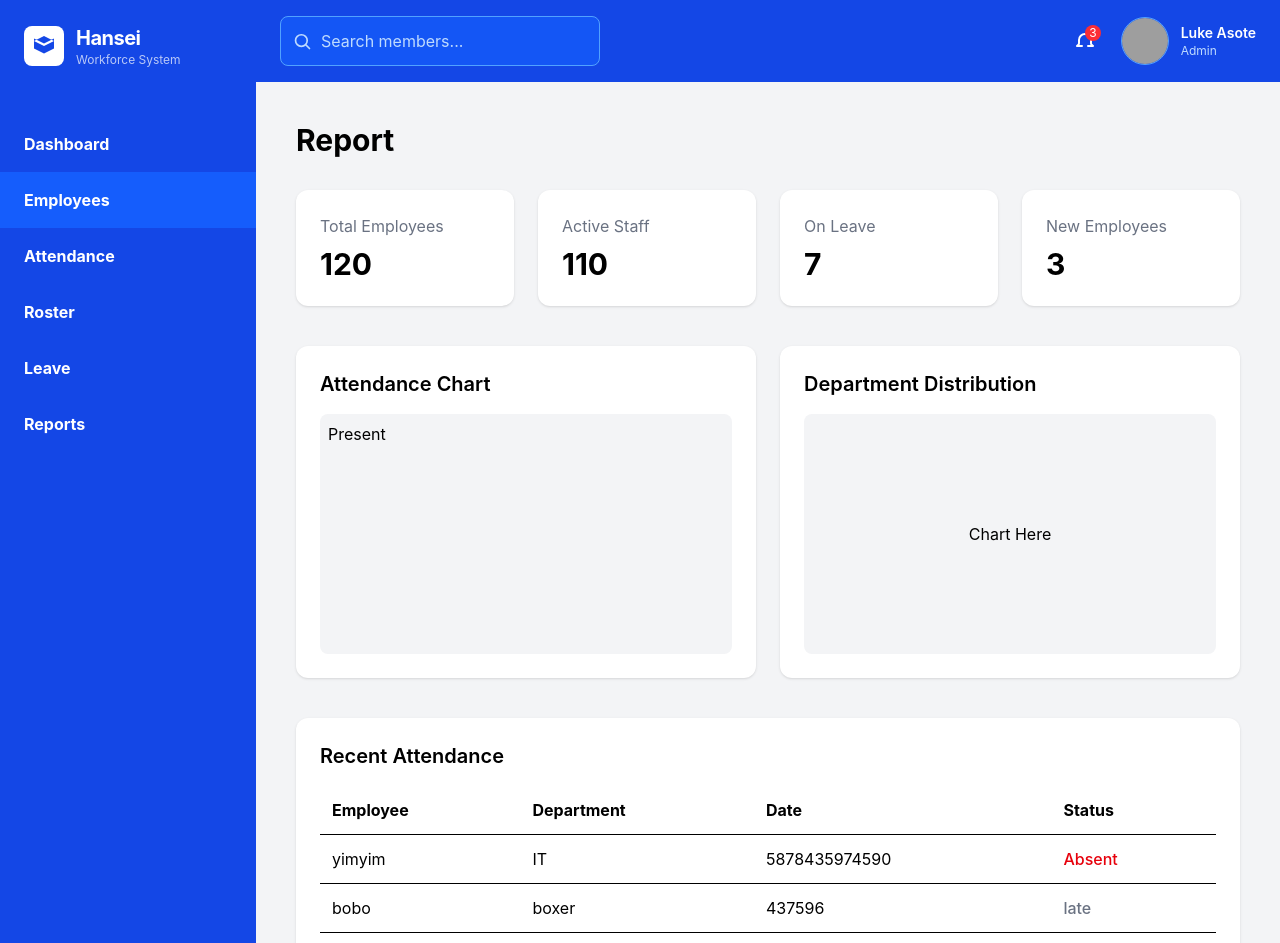
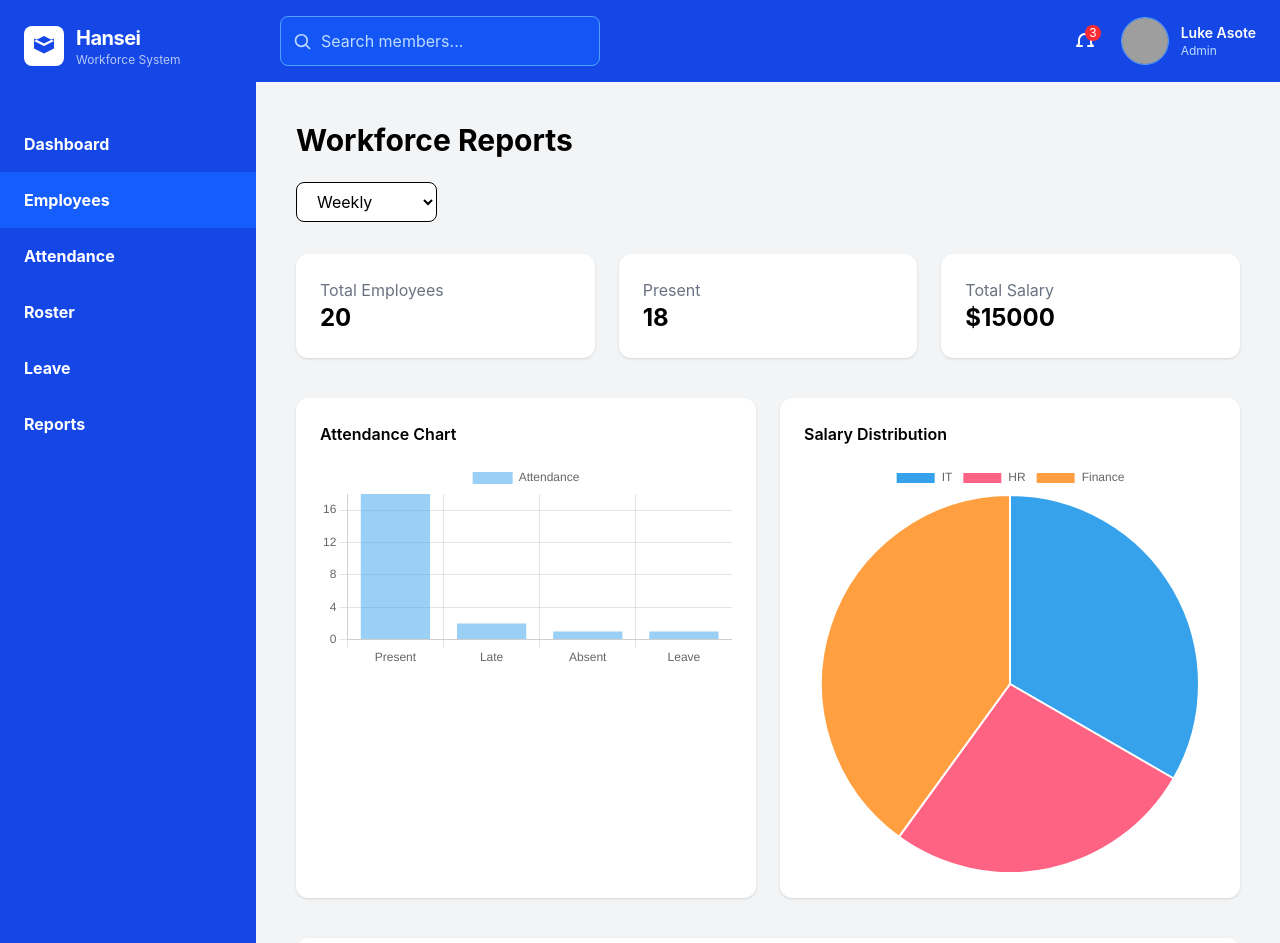
Before and after one commit to bunyim-kong/hansei_frontend, a Nuxt app: page /reports in a window 1280 px wide. Shown: the top 943 px of the page. Built offline with nearby package versions, Linux system fonts and the light colour scheme; grey boxes are pictures that could not be loaded.

Commit message:
feet/reports  has done 80% by dev pech

```diff
--- a/pages/reports.vue
+++ b/pages/reports.vue
@@ -1,98 +1,95 @@
 <template>
-  <div class="min-h-screen bg-gray-100 p-10">
+  <div class="p-10 bg-gray-100 min-h-screen">
 
+    <!-- Title -->
+    <h1 class="text-3xl font-bold mb-6">Workforce Reports</h1>
 
-    <h1 class="text-3xl font-bold mb-8">Report</h1>
+    <!-- FILTER DROPDOWN -->
+    <div class="mb-8 flex items-center gap-4">
 
+      <select v-model="selectedFilter" @change="applyFilter" class="border rounded-lg px-4 py-2 bg-white">
+        <option value="weekly">Weekly</option>
+        <option value="monthly">Monthly</option>
+        <option value="yearly">Yearly</option>
+        <option value="custom">Select Date</option>
+      </select>
 
-    <div class="grid grid-cols-1 md:grid-cols-4 gap-6 mb-10">
+      <!-- CUSTOM DATE RANGE -->
+      <div v-if="selectedFilter === 'custom'" class="flex gap-2">
 
-      <div class="bg-white p-6 rounded-xl shadow">
-        <p class="text-gray-500">Total Employees</p>
-        <h2 class="text-3xl font-bold mt-2">120</h2>
-      </div>
+        <input type="date"  v-model="startDate" class="border rounded-lg px-3 py-2"/>
 
-      <div class="bg-white p-6 rounded-xl shadow">
-        <p class="text-gray-500">Active Staff</p>
-        <h2 class="text-3xl font-bold mt-2">110</h2>
-      </div>
+        <span class="flex items-center">-</span>
 
-      <div class="bg-white p-6 rounded-xl shadow">
-        <p class="text-gray-500">On Leave</p>
-        <h2 class="text-3xl font-bold mt-2">7</h2>
-      </div>
+        <input type="date" v-model="endDate"  class="border rounded-lg px-3 py-2"/>
 
-      <div class="bg-white p-6 rounded-xl shadow">
-        <p class="text-gray-500">New Employees</p>
-        <h2 class="text-3xl font-bold mt-2">3</h2>
+        <button  @click="applyCustomFilter" class="bg-blue-600 text-white px-4 py-2 rounded-lg" >
+          Apply
+        </button>
+
       </div>
 
     </div>
 
-    <!-- Charts Section -->
-    <div class="grid grid-cols-1 md:grid-cols-2 gap-6 mb-10">
+    <!-- REPORT CARDS -->
+    <div class="grid grid-cols-3 gap-6 mb-10">
 
-      <div class="bg-white rounded-xl shadow p-6">
-
-
-        <h2 class="text-xl font-semibold mb-4">Attendance Chart</h2>
-
-        <div class="h-60 flex  pl-2 pt-2 bg-gray-100 rounded-lg">
-         <div>
-            <span class="font-bold-md ">Present</span>
-         </div>
-        </div>
+      <div class="bg-white p-6 rounded-xl shadow">
+        <p class="text-gray-500">Total Employees</p>
+        <h2 class="text-2xl font-bold">{{ report.totalEmployees }}</h2>
       </div>
 
-      <div class="bg-white rounded-xl shadow p-6">
-        <h2 class="text-xl font-semibold mb-4">Department Distribution</h2>
+      <div class="bg-white p-6 rounded-xl shadow">
+        <p class="text-gray-500">Present</p>
+        <h2 class="text-2xl font-bold">{{ report.present }}</h2>
+      </div>
 
-        <div class="h-60 flex items-center justify-center bg-gray-100 rounded-lg">
-          Chart Here
-        </div>
+      <div class="bg-white p-6 rounded-xl shadow">
+        <p class="text-gray-500">Total Salary</p>
+        <h2 class="text-2xl font-bold">${{ report.salary }}</h2>
       </div>
 
     </div>
 
-    <!-- Employee Table -->
+    <!-- CHARTS -->
+    <div class="grid grid-cols-2 gap-6 mb-10">
+
+      <div class="bg-white p-6 rounded-xl shadow">
+        <h2 class="font-semibold mb-4">Attendance Chart</h2>
+        <canvas ref="attendanceCanvas"></canvas>
+      </div>
+
+      <div class="bg-white p-6 rounded-xl shadow">
+        <h2 class="font-semibold mb-4">Salary Distribution</h2>
+        <canvas ref="salaryCanvas"></canvas>
+      </div>
+
+    </div>
+
+    <!-- EMPLOYEE TABLE -->
     <div class="bg-white rounded-xl shadow p-6">
 
-      <h2 class="text-xl font-semibold mb-4">Recent Attendance</h2>
+      <h2 class="font-semibold mb-4">Employee List</h2>
 
-      <table class="w-full text-left border-collapse">
+      <table class="w-full text-left">
 
         <thead>
           <tr class="border-b">
-            <th class="p-3">Employee</th>
+            <th class="p-3">Name</th>
             <th class="p-3">Department</th>
-            <th class="p-3">Date</th>
-            <th class="p-3">Status</th>
+            <th class="p-3">Attendance</th>
+            <th class="p-3">Salary</th>
           </tr>
         </thead>
 
         <tbody>
-
-          <tr  v-for=" Attendance in Attendances ":key="Attendance.employee " class="border-b hover:bg-gray-50">
-            <td class="p-3">{{ Attendance.employee }}</td>
-            <td class="p-3">{{ Attendance.position }}</td>
-            <td class="p-3">{{ Attendance.date }}</td>
-            <td
-                  class="p-3 font-medium"
-                  :class="
-                    Attendance.status === 'Present'
-                      ? 'text-green-600'
-                      : Attendance.status === 'Absent'
-                      ? 'text-red-600'
-                      : Attendance.status === 'Late'
-                      ? 'text-yellow-500'
-                      : Attendance.status === 'Leave'
-                      ? 'text-blue-600'
-                      : 'text-gray-500'">
-                  {{ Attendance.status }}
-            </td>
+          <tr
+            v-for="emp in employees" :key="emp.id" class="border-b hover:bg-gray-50" >
+            <td class="p-3">{{ emp.name }}</td>
+            <td class="p-3">{{ emp.department }}</td>
+            <td class="p-3">{{ emp.attendance }}</td>
+            <td class="p-3">${{ emp.salary }}</td>
           </tr>
-
-
         </tbody>
 
       </table>
@@ -103,44 +100,101 @@
 </template>
 
 <script setup>
+import { ref, onMounted } from "vue"
+import Chart from "chart.js/auto"
 
+/* FILTER STATE */
+const selectedFilter = ref("weekly")
+const startDate = ref("")
+const endDate = ref("")
 
+/* REPORT DATA */
+const report = ref({
+  totalEmployees: 20,
+  present: 18,
+  salary: 15000
+})
 
+/* EMPLOYEES */
+const employees = ref([
+  { id: 1, name: "John", department: "IT", attendance: "Present", salary: 800 },
+  { id: 2, name: "Anna", department: "HR", attendance: "Late", salary: 750 },
+  { id: 3, name: "David", department: "Finance", attendance: "Absent", salary: 900 }
+])
 
-    const Attendances = [
-        {
-            employee: "yimyim",
-            position: "IT",
-            date: "5878435974590",
-            status: "Absent"
-        },
+/* CHART REFS */
+const attendanceCanvas = ref(null)
+const salaryCanvas = ref(null)
 
+let attendanceChart
+let salaryChart
 
-        {
-            employee: "bobo",
-            position: "boxer",
-            date: "437596",
-            status: "late"
+/* CREATE CHARTS */
+const createCharts = () => {
 
-        },
-        {
-            employee: "Khaii",
-            position: "sleeper",
-            date: "23521-1",
-            status: "Present"
+  attendanceChart = new Chart(attendanceCanvas.value, {
+    type: "bar",
+    data: {
+      labels: ["Present", "Late", "Absent", "Leave"],
+      datasets: [{
+        label: "Attendance",
+        data: [18, 2, 1, 1]
+      }]
+    }
+  })
 
-        },
-        {
-            employee: "Khaii",
-            position: "sleeper",
-            date: "23521-1",
-            status: "Leave"
+  salaryChart = new Chart(salaryCanvas.value, {
+    type: "pie",
+    data: {
+      labels: ["IT", "HR", "Finance"],
+      datasets: [{
+        data: [5000, 4000, 6000]
+      }]
+    }
+  })
 
-        }
-    ]
+}
 
+/* FILTER LOGIC */
+const applyFilter = () => {
 
+  if (selectedFilter.value === "weekly") {
+    report.value = {
+      totalEmployees: 50,
+      present: 100,
+      salary: 15000
+    }
+  }
+
+  if (selectedFilter.value === "monthly") {
+    report.value = {
+      totalEmployees: 20,
+      present: 70,
+      salary: 60000
+    }
+  }
+
+  if (selectedFilter.value === "yearly") {
+    report.value = {
+      totalEmployees: 20,
+      present: 800,
+      salary: 700000
+    }
+  }
+
+}
+
+/* CUSTOM DATE FILTER */
+const applyCustomFilter = () => {
+
+  console.log("Start:", startDate.value)
+  console.log("End:", endDate.value)
+
+  // Here you would fetch filtered data
+}
+
+/* INIT */
+onMounted(() => {
+  createCharts()
+})
 </script>
-
-<style>
-</style>
```
